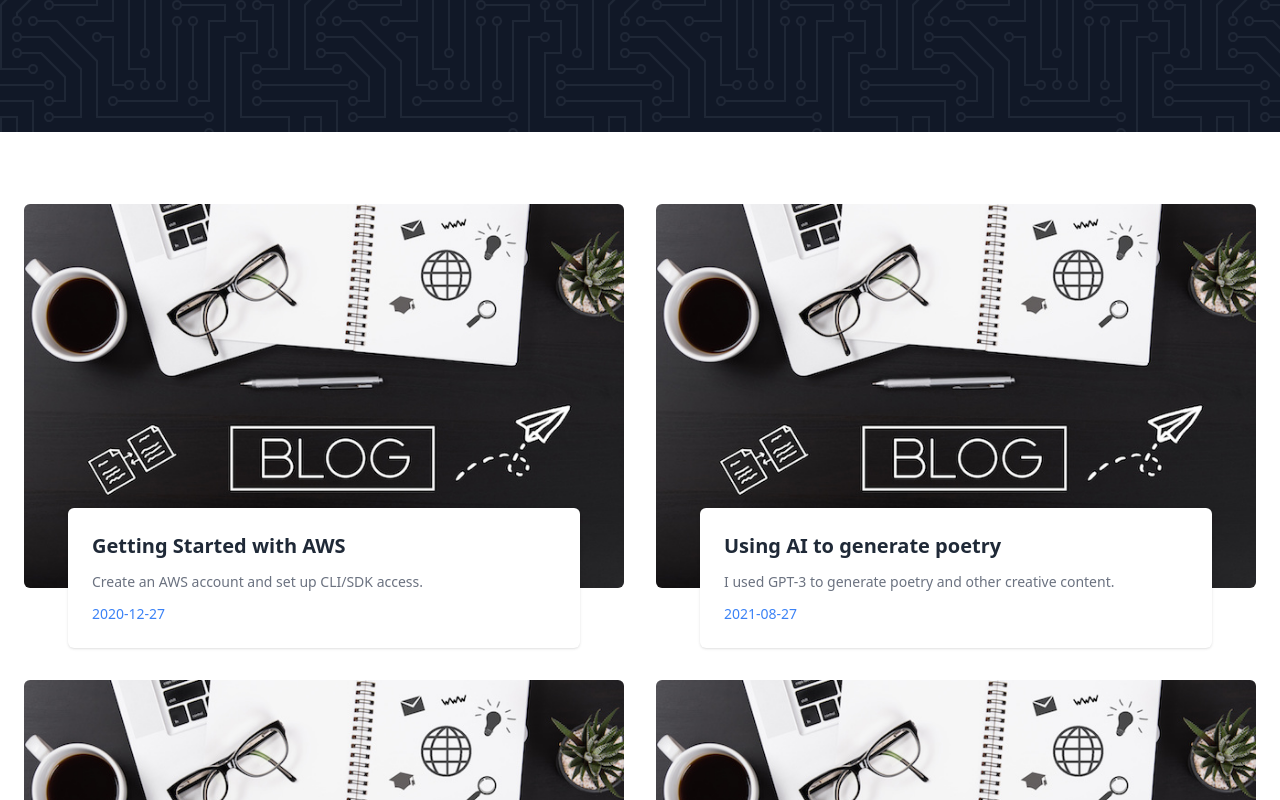
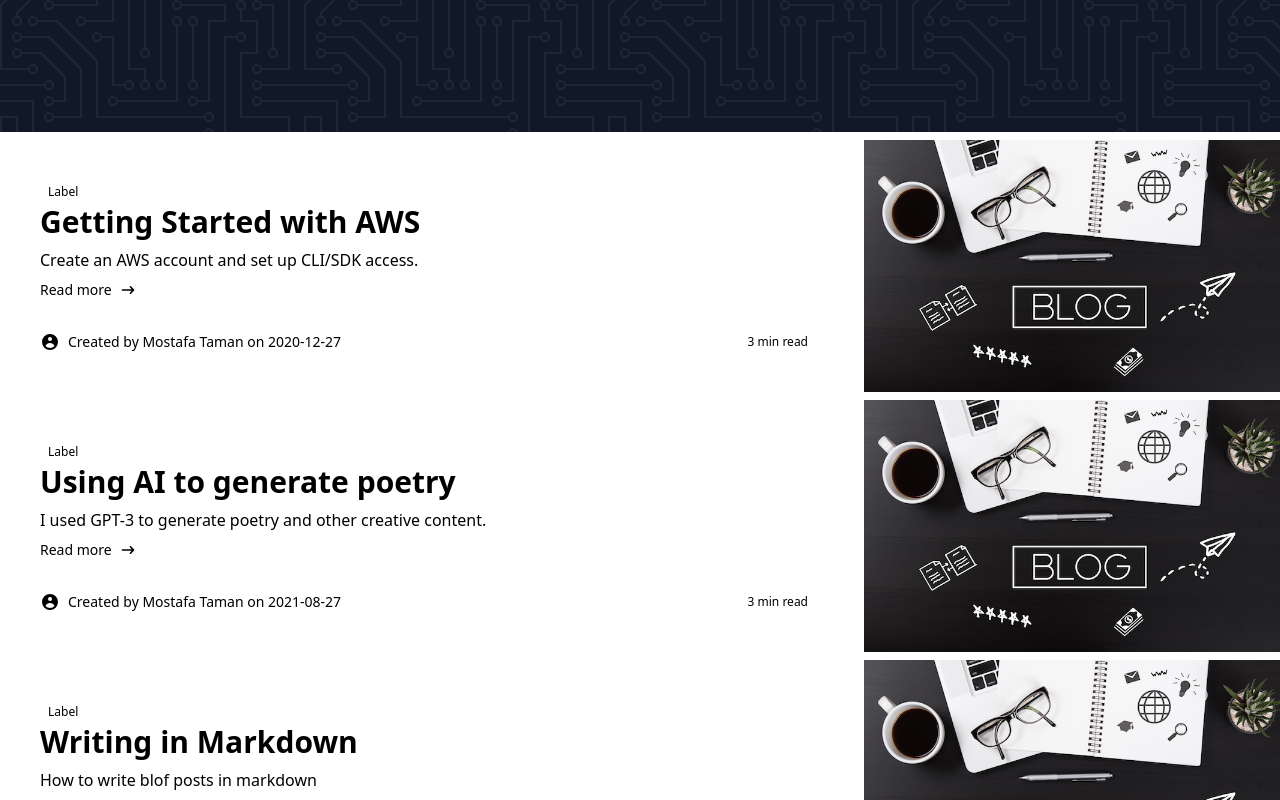
Before and after one commit to mostafa-taman-ashtrei/blog, a Next.js app: page / in a window 1280 px wide. Shown: the part 480-1280 px from the top of the page. Built offline with nearby package versions, Linux system fonts and the light colour scheme.

Commit message:
fix posts section style

```diff
--- a/app/components/post/PostPreview.tsx
+++ b/app/components/post/PostPreview.tsx
@@ -1,53 +1,48 @@
 import { PostMetaData } from "@/app/types/post.type"
-import Image from "next/image"
 import Link from "next/link"
 import React from "react"
 
-type PostPreviewProps = {
+interface PostPreviewProps {
     post: PostMetaData
 };
 
 const PostPreview: React.FC<PostPreviewProps> = ({ post }) => (
     <Link href={`/posts/${post.slug}`}>
-        {/* <div className="max-w-sm mx-auto group hover:no-underline focus:no-underline dark:bg-gray-900">
-            <Image
-                className="object-cover w-full rounded h-44 dark:bg-gray-500"
-                src={post.image}
-                alt={`${post.title} image`}
-                width={50}
-                height={50}
-            />
-            <div className="p-6 space-y-2">
-                <h3 className="text-2xl font-semibold group-hover:underline group-focus:underline">{post.title}</h3>
-                <span className="text-xs dark:text-gray-400">{post.date}</span>
-                <p>{post.subtitle}</p>
-            </div>
-        </div> */}
-
-        <div>
-
-
-            <Image
-                className="relative z-10 object-cover w-full rounded-md h-96"
-                src={post.image}
-                alt={`${post.title} image`}
-                width={150}
-                height={10}
+        <div className="container h-full rounded-lg grid gap-4 grid-cols-12 mx-auto my-2 dark:bg-gray-900">
+            <div
+                className="bg-no-repeat bg-cover dark:bg-gray-700 col-span-full lg:col-span-4"
+                style={{ backgroundImage: `url(${post.image})` }}
             />
 
-
-            <div className="relative z-20 max-w-lg p-6 mx-auto -mt-20 bg-white rounded-md shadow dark:bg-gray-900">
-                <h2 className="font-semibold text-gray-800 hover:underline dark:text-white md:text-xl">
-                    {post.title}
-                </h2>
-
-                <p className="mt-3 text-sm text-gray-500 dark:text-gray-300 md:text-sm">
-                    {post.subtitle}
-                </p>
-
-                <p className="mt-3 text-sm text-blue-500">{post.date}</p>
+            <div className="flex flex-col p-6  col-span-full row-span-full lg:col-span-8 lg:p-10">
+                <div className="flex justify-start">
+                    <span className="px-2 py-1 text-xs rounded-full dark:bg-violet-400 dark:text-gray-900">Label</span>
+                </div>
+                <h1 className="text-3xl font-semibold hover:underline">{post.title}</h1>
+                <p className="flex-1 pt-2">{post.subtitle}</p>
+                <div className="hover:underline inline-flex items-center pt-2 pb-6 space-x-2 text-sm dark:text-violet-400">
+                    <span>Read more</span>
+                    <svg xmlns="http://www.w3.org/2000/svg" viewBox="0 0 20 20" fill="currentColor" className="w-4 h-4">
+                        <path fillRule="evenodd" d="M12.293 5.293a1 1 0 011.414 0l4 4a1 1 0 010 1.414l-4 4a1 1 0 01-1.414-1.414L14.586 11H3a1 1 0 110-2h11.586l-2.293-2.293a1 1 0 010-1.414z" clipRule="evenodd" />
+                    </svg>
+                </div>
+                <div className="flex items-center justify-between pt-2">
+                    <div className="flex space-x-2">
+                        <svg xmlns="http://www.w3.org/2000/svg" viewBox="0 0 20 20" fill="currentColor" className="w-5 h-5 dark:text-gray-400">
+                            <path fillRule="evenodd" d="M18 10a8 8 0 11-16 0 8 8 0 0116 0zm-6-3a2 2 0 11-4 0 2 2 0 014 0zm-2 4a5 5 0 00-4.546 2.916A5.986 5.986 0 0010 16a5.986 5.986 0 004.546-2.084A5 5 0 0010 11z" clipRule="evenodd" />
+                        </svg>
+                        <span className="self-center text-sm">
+                            Created by {" "}
+                            <span className="self-center text-sm dark:text-violet-400">Mostafa Taman</span>
+                            {" "} on {" "}
+                            <span className="self-center text-sm dark:text-violet-400">{post.date}</span>
+                        </span>
+                    </div>
+                    <span className="text-xs">3 min read</span>
+                </div>
             </div>
         </div>
     </Link>
 )
+
 export default PostPreview
--- a/app/layout.tsx
+++ b/app/layout.tsx
@@ -15,7 +15,7 @@ interface RootLayoutProps {
 const RootLayout: React.FC<RootLayoutProps> = ({ children }) => (
   <html lang="en">
     <body>
-      <div>
+      <div className="dark:bg-gray-800  dark:text-gray-50">
         <Header />
         {children}
         <Footer />
--- a/app/page.tsx
+++ b/app/page.tsx
@@ -9,16 +9,7 @@ const Home: React.FC = () => {
   return (
     <>
       <Hero />
-
-      <section>
-        <div className="container px-6 py-10 mx-auto">
-
-
-          <div className="grid grid-cols-1 gap-8 mt-8 lg:grid-cols-2">
-            {postMetadata.map((post) => <PostPreview key={post.slug} post={post} />)}
-          </div>
-        </div>
-      </section>
+      {postMetadata.map((post) => <PostPreview key={post.slug} post={post} />)}
     </>
   )
 }
--- a/app/posts/[postSlug]/page.tsx
+++ b/app/posts/[postSlug]/page.tsx
@@ -16,13 +16,14 @@ const postPage = (props: nextProps) => {
     const post = getPostContent(postSlug)
 
     return (
-        <div>
-            <div className="my-12 text-center">
+        <div className="max-w-screen-md mx-auto bg-white">
+            <div className="my-5 text-center">
                 <h1 className="text-2xl text-slate-600 ">{post.data.title}</h1>
                 <p className="text-slate-400 mt-2">{post.data.date}</p>
             </div>
 
-            <div className="prose prose-slate mx-auto lg:prose-lg">
+            <hr />
+            <div className="prose prose-slate mx-auto  lg:prose-lg">
                 <article>
                     <Markdown>{post.content}</Markdown>
                 </article>
```
